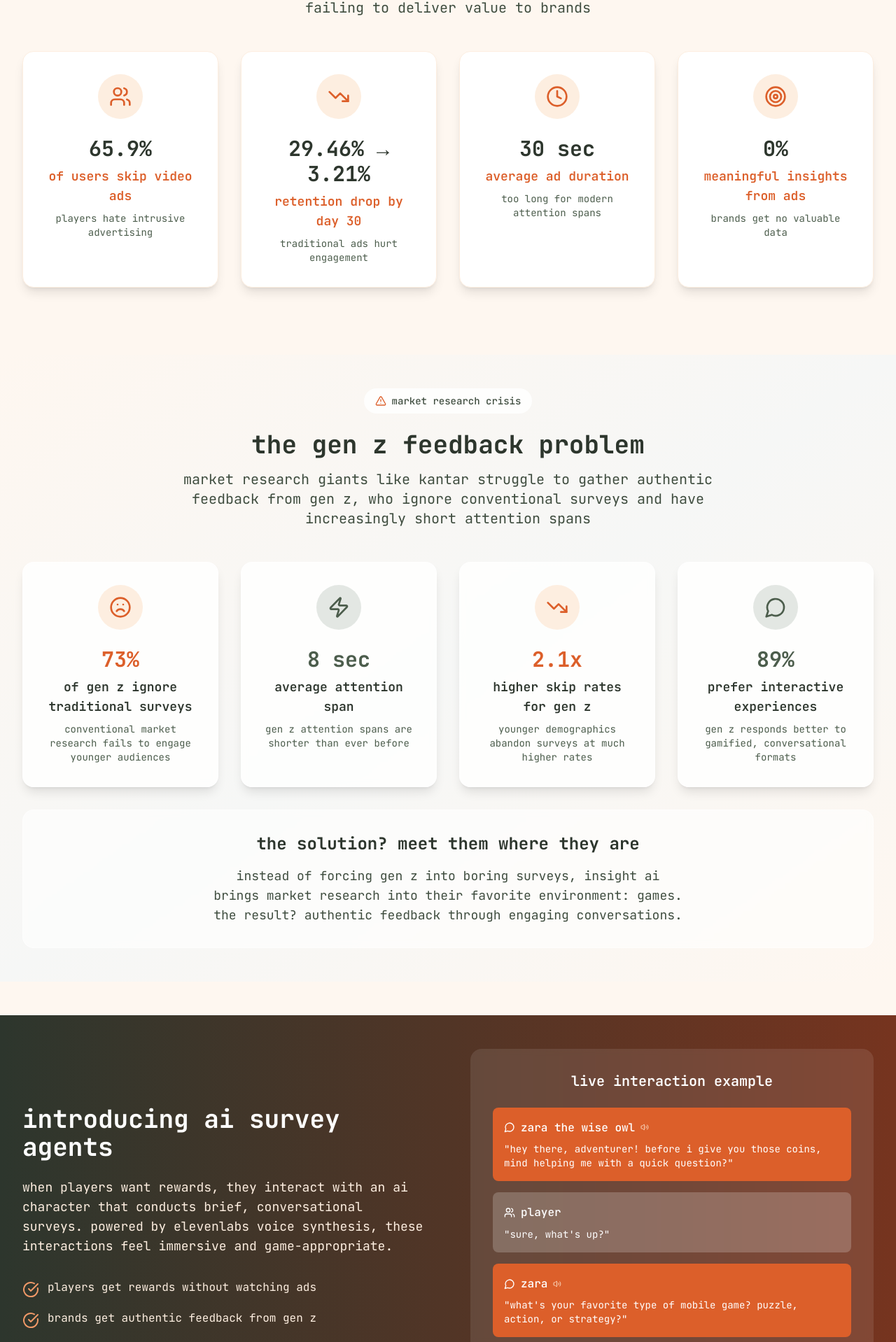
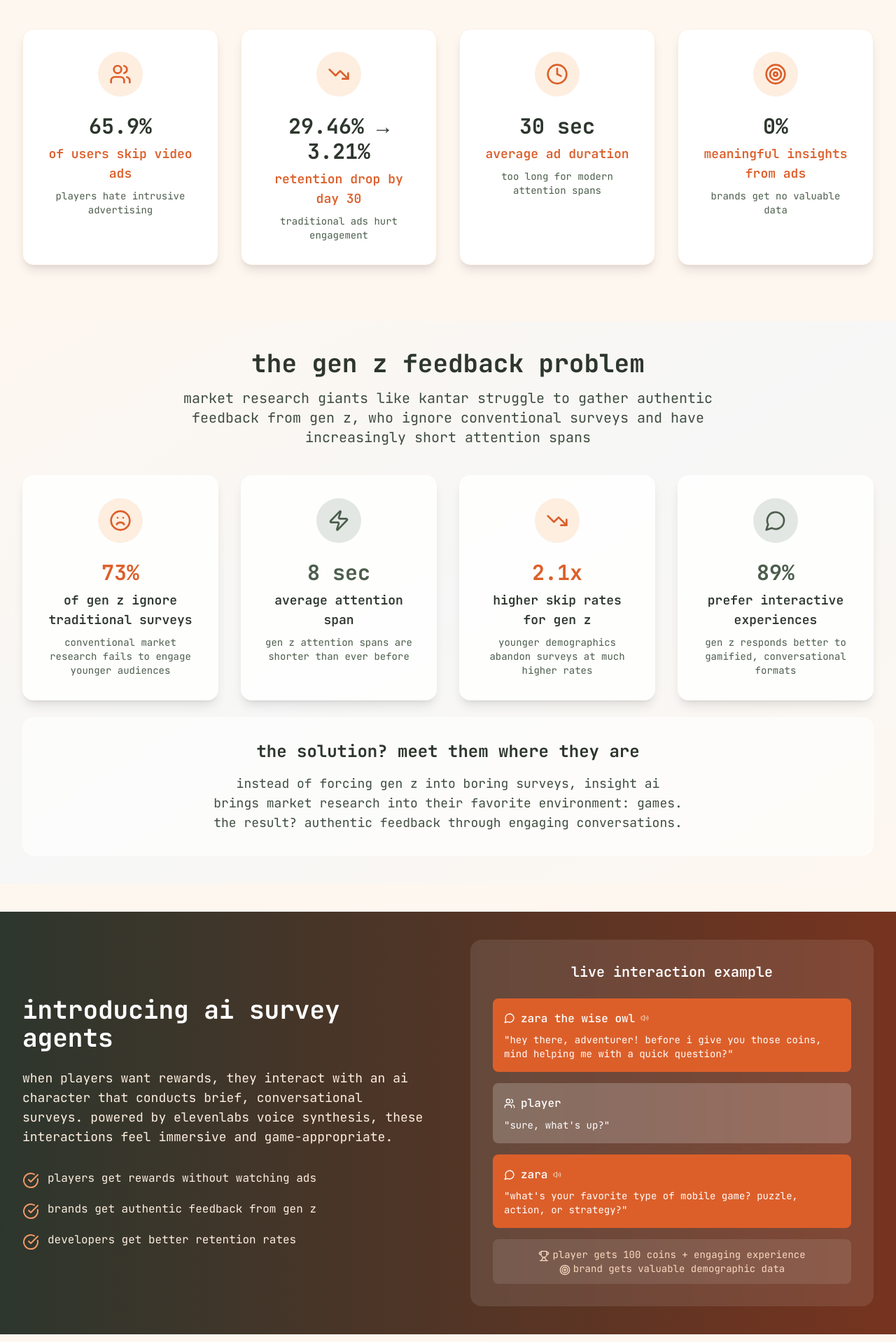
Before and after one commit to sid-081205/insight-ai-landing, a React (Vite) app: page / in a window 1280 px wide. Shown: the part 878-2796 px from the top of the page at 70% size. Built offline with nearby package versions, Linux system fonts and the light colour scheme.

Commit message:
Remove market research crisis bubble and reduce subsection spacing

```diff
--- a/src/pages/Home.tsx
+++ b/src/pages/Home.tsx
@@ -104,9 +104,9 @@ const Home = () => {
   ]
 
   return (
-    <div className="space-y-12">
+    <div className="space-y-10">
       {/* Hero Section */}
-      <section className="pt-20 pb-12 relative overflow-hidden">
+      <section className="pt-20 pb-10 relative overflow-hidden">
         <div className="absolute inset-0 bg-gradient-to-br from-cozy-50 via-white to-sage-50"></div>
         <div className="relative max-w-7xl mx-auto px-4 sm:px-6 lg:px-8">
           <div className="text-center space-y-8">
@@ -146,9 +146,9 @@ const Home = () => {
       </section>
 
       {/* Problem Statistics */}
-      <section className="py-12">
+      <section className="py-10">
         <div className="max-w-7xl mx-auto px-4 sm:px-6 lg:px-8">
-          <div className="text-center mb-12">
+          <div className="text-center mb-10">
             <h2 className="text-4xl font-bold text-sage-900 mb-4">
               the mobile game ad crisis
             </h2>
@@ -175,13 +175,9 @@ const Home = () => {
       </section>
 
       {/* Gen Z Market Research Challenge */}
-      <section className="py-12 bg-gradient-to-br from-cozy-50 via-sage-50 to-cozy-50">
+      <section className="py-10 bg-gradient-to-br from-cozy-50 via-sage-50 to-cozy-50">
         <div className="max-w-7xl mx-auto px-4 sm:px-6 lg:px-8">
-          <div className="text-center mb-12">
-            <div className="inline-flex items-center px-4 py-2 bg-white/80 backdrop-blur-sm rounded-full text-sage-700 text-sm font-medium mb-6">
-              <AlertTriangle className="h-4 w-4 mr-2 text-cozy-600" />
-              market research crisis
-            </div>
+          <div className="text-center mb-10">
             <h2 className="text-4xl font-bold text-sage-900 mb-4">
               the gen z feedback problem
             </h2>
@@ -209,7 +205,7 @@ const Home = () => {
           </div>
 
           {/* Fun insight callout */}
-          <div className="mt-8 bg-white/60 backdrop-blur-sm rounded-2xl p-8 border border-white/50">
+          <div className="mt-6 bg-white/60 backdrop-blur-sm rounded-2xl p-8 border border-white/50">
             <div className="text-center">
               <h3 className="text-2xl font-bold text-sage-900 mb-4">
                 the solution? meet them where they are
@@ -225,7 +221,7 @@ const Home = () => {
       </section>
 
       {/* Solution Overview */}
-      <section className="py-12 bg-gradient-to-r from-sage-900 to-cozy-900 text-white">
+      <section className="py-10 bg-gradient-to-r from-sage-900 to-cozy-900 text-white">
         <div className="max-w-7xl mx-auto px-4 sm:px-6 lg:px-8">
           <div className="grid grid-cols-1 lg:grid-cols-2 gap-16 items-center">
             <div>
@@ -295,9 +291,9 @@ const Home = () => {
       </section>
 
       {/* Features */}
-      <section className="py-12 bg-cozy-50">
+      <section className="py-10 bg-cozy-50">
         <div className="max-w-7xl mx-auto px-4 sm:px-6 lg:px-8">
-          <div className="text-center mb-12">
+          <div className="text-center mb-10">
             <h2 className="text-4xl font-bold text-sage-900 mb-4">
               why choose insight ai?
             </h2>
@@ -329,9 +325,9 @@ const Home = () => {
       </section>
 
       {/* ElevenLabs Integration */}
-      <section className="py-12">
+      <section className="py-10">
         <div className="max-w-7xl mx-auto px-4 sm:px-6 lg:px-8">
-          <div className="text-center mb-12">
+          <div className="text-center mb-10">
             <h2 className="text-4xl font-bold text-sage-900 mb-4">
               powered by elevenlabs voice ai
             </h2>
@@ -340,7 +336,7 @@ const Home = () => {
             </p>
           </div>
 
-          <div className="grid grid-cols-1 md:grid-cols-3 gap-8 mb-8">
+          <div className="grid grid-cols-1 md:grid-cols-3 gap-8 mb-6">
             {elevenLabsFeatures.map((feature, index) => (
               <div key={index} className="bg-white p-8 rounded-2xl shadow-lg border border-cozy-100">
                 <div className="flex items-center justify-center w-16 h-16 bg-cozy-100 rounded-full mb-6">
@@ -391,7 +387,7 @@ const Home = () => {
       </section>
 
       {/* CTA */}
-      <section className="py-16 bg-gradient-to-r from-cozy-600 to-sage-600">
+      <section className="py-14 bg-gradient-to-r from-cozy-600 to-sage-600">
         <div className="max-w-4xl mx-auto text-center px-4 sm:px-6 lg:px-8">
           <h2 className="text-4xl font-bold text-white mb-6">
             ready to revolutionize your game monetization?
```
